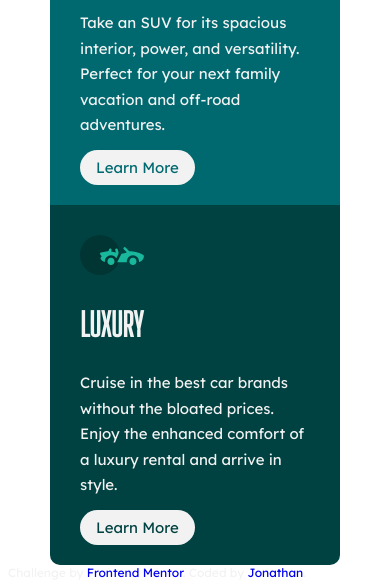
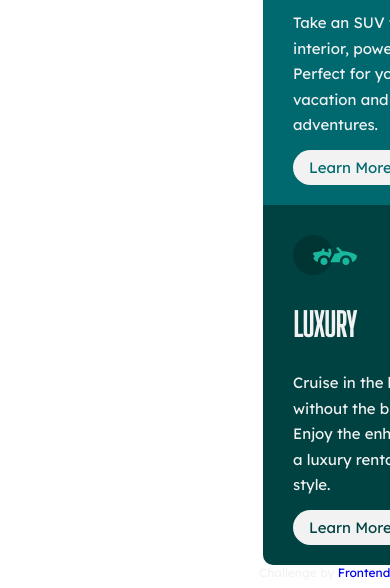
Before and after one commit to Jonathanthedeveloper/3-column-preview-card, a plain HTML site: page index.html in a window 390 px wide. Shown: the part 523-1111 px from the top of the page. Drawn offline with Linux system fonts and the light colour scheme.

Commit message:
Updated the width of some sections

```diff
--- a/css/styling.css
+++ b/css/styling.css
@@ -1,7 +1,7 @@
 section {
   color: hsl(0, 0%, 95%);
   width: 810px;
-  height: auto;
+  height: max-content;
   margin: auto;
   display: flex;
   font-family: "Lexend Deca", sans-serif;
@@ -94,12 +94,15 @@ h1 {
     margin: auto;
     height: 300px;
     border-radius: 10px 10px 0 0;
+    max-width: max-content;
   }
   .suv {
     display: block;
     margin: auto;
     height: 300px;
     margin: auto;
+    max-width: max-content;
+
   }
   .luxury {
     display: block;
@@ -107,6 +110,8 @@ h1 {
     height: 300px;
     border-radius: 0 0 10px 10px;
     margin: auto;
+    max-width: max-content;
+
   }
   .learn {
     position: relative;
@@ -120,5 +125,9 @@ h1 {
   .footer p {
     width: 800px;
     margin: auto;
+    text-align: center;
+  }
+  body {
+    width: min-content;
   }
 }
```
